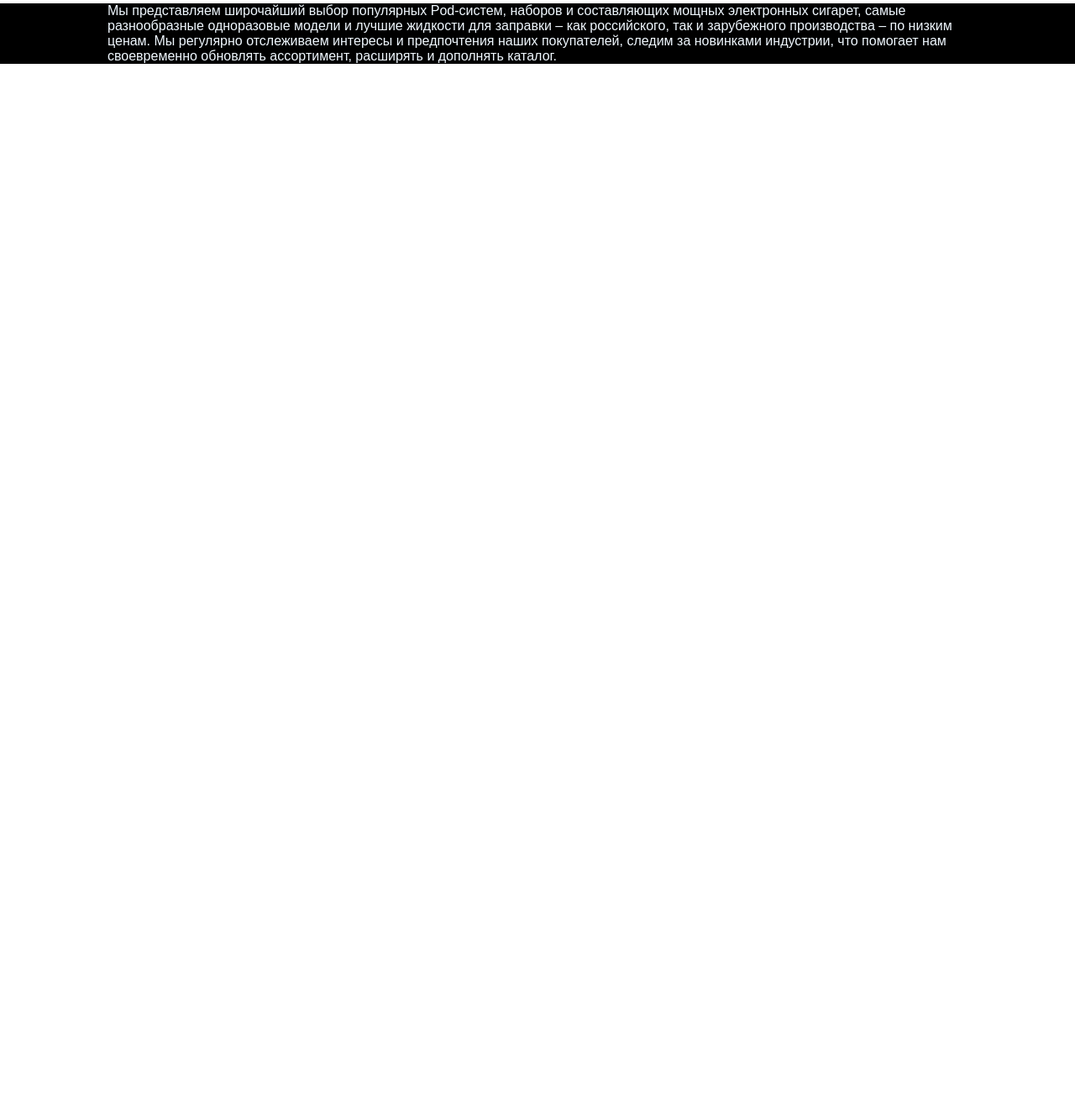
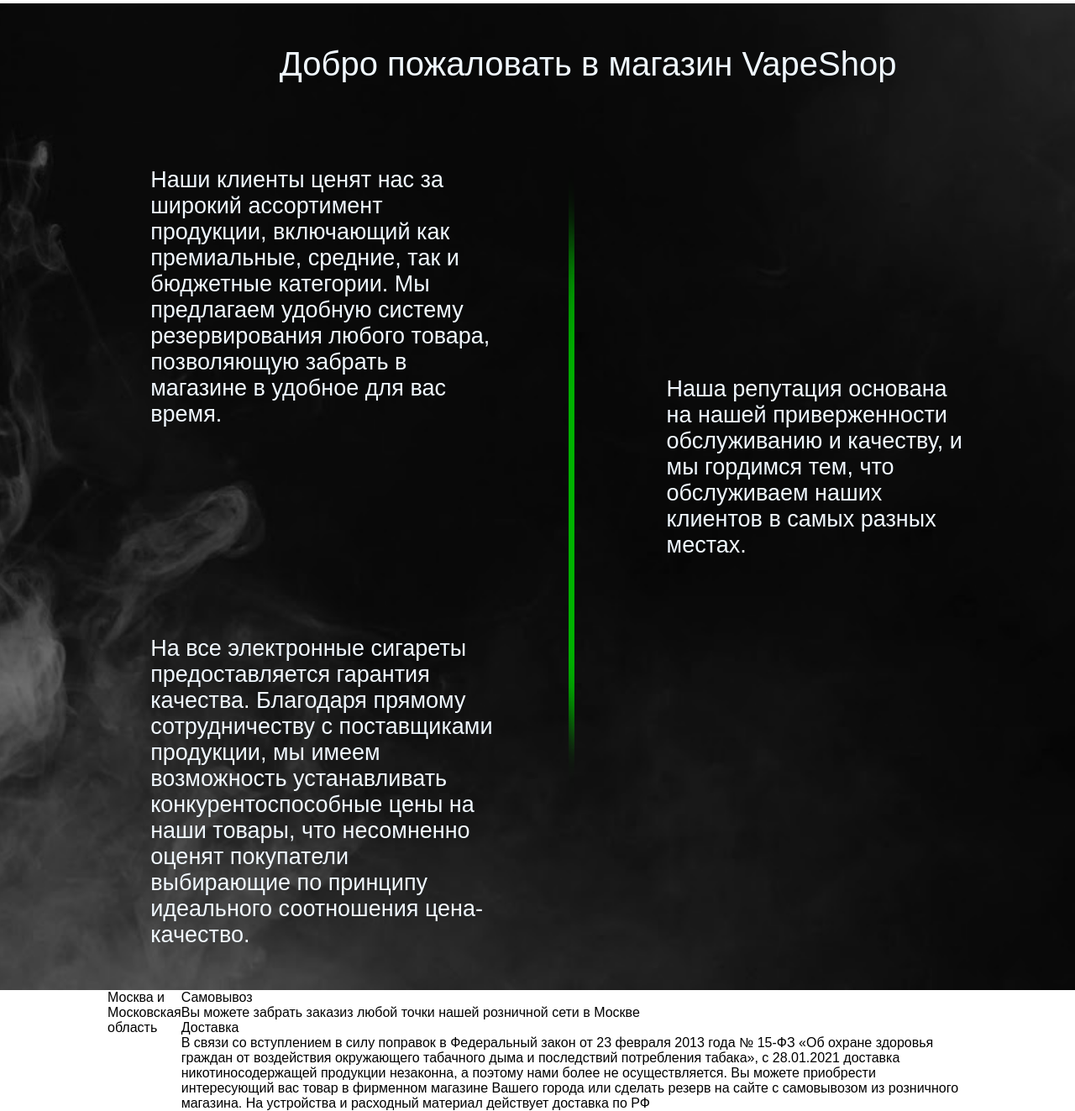
Before and after one commit to Bananchik7/portfolio-web-VapeShop, a plain HTML site: page VapeShop/index.html in a window 1280 px wide. Shown: the part 2330-3653 px from the top of the page at 84% size. Before the commit the page ends 2406 px from the top, so only its background shows below. Drawn offline with Linux system fonts and the light colour scheme.

Commit message:
17.03.2023 v2

```diff
--- a/VapeShop/index.html
+++ b/VapeShop/index.html
@@ -291,14 +291,61 @@
     <section id="about" class="about">
       <div class="about__conteiner">
         <div class="about__content">
+          <div class="about__title">Добро пожаловать в магазин VapeShop</div>
           <div class="about__info">
-            Мы представляем широчайший выбор популярных Pod-систем, наборов и
-            составляющих мощных электронных сигарет, самые разнообразные
-            одноразовые модели и лучшие жидкости для заправки – как российского,
-            так и зарубежного производства – по низким ценам. Мы регулярно
-            отслеживаем интересы и предпочтения наших покупателей, следим за
-            новинками индустрии, что помогает нам своевременно обновлять
-            ассортимент, расширять и дополнять каталог.
+            <div class="about__info-text">
+              Наши клиенты ценят нас за широкий ассортимент продукции,
+              включающий как премиальные, средние, так и бюджетные категории. Мы
+              предлагаем удобную систему резервирования любого товара,
+              позволяющую забрать в магазине в удобное для вас время.
+              <br />
+              <br />
+              <br />
+              <br />
+              <br />
+              <br />
+              <br />
+              <br />
+              <br />
+              На все электронные сигареты предоставляется гарантия качества.
+              Благодаря прямому сотрудничеству с поставщиками продукции, мы
+              имеем возможность устанавливать конкурентоспособные цены на наши
+              товары, что несомненно оценят покупатели выбирающие по принципу
+              идеального соотношения цена-качество.
+            </div>
+            <div class="about__info-line">
+              <img src="image/about__line.png" />
+            </div>
+            <div class="about__info-text-two">
+              Наша репутация основана на нашей приверженности обслуживанию и
+              качеству, и мы гордимся тем, что обслуживаем наших клиентов в
+              самых разных местах.
+            </div>
+          </div>
+        </div>
+      </div>
+    </section>
+    <section id="delivery" class="delivery">
+      <div class="delivery__conteiner">
+        <div class="delivery__title">Москва и Московская область</div>
+        <div class="delivery__content">
+          <div class="delivery__content-info">
+            <div class="delivery__info-title">Самовывоз</div>
+            <div class="delivery__info-details">
+              Вы можете забрать заказиз любой точки нашей розничной сети в
+              Москве
+            </div>
+          </div>
+          <div class="delivery__content-delivery">Доставка</div>
+          <div class="delivery__content-law">
+            В связи со вступлением в силу поправок в Федеральный закон от 23
+            февраля 2013 года № 15-ФЗ «Об охране здоровья граждан от воздействия
+            окружающего табачного дыма и последствий потребления табака», с
+            28.01.2021 доставка никотиносодержащей продукции незаконна, а
+            поэтому нами более не осуществляется. Вы можете приобрести
+            интересующий вас товар в фирменном магазине Вашего города или
+            сделать резерв на сайте с самовывозом из розничного магазина. На
+            устройства и расходный материал действует доставка по РФ
           </div>
         </div>
       </div>
--- a/VapeShop/style.css
+++ b/VapeShop/style.css
@@ -270,7 +270,8 @@ header a {
   font-size: 18px;
 }
 .about {
-  background-color: black;
+  background: url(../VapeShop/image/about__background.jpeg) no-repeat center top /
+    cover;
 }
 .about__conteiner {
   display: flex;
@@ -280,6 +281,35 @@ header a {
 .about__content {
   color: aliceblue;
 }
+.about__title {
+  margin-top: 50px;
+  margin-left: 20%;
+  font-size: 40px;
+}
 .about__info {
+  display: flex;
+}
+.about__info-text {
+  width: 40%;
+  margin-top: 100px;
   color: aliceblue;
+  font-size: 27px;
+  margin-bottom: 50px;
+  margin-left: 5%;
 }
+.about__info-line {
+  width: 20%;
+  margin-top: 2%;
+}
+.about__info-text-two {
+  width: 35%;
+  margin-top: 34%;
+  color: aliceblue;
+  font-size: 27px;
+  margin-bottom: 50px;
+}
+.delivery__conteiner {
+  display: flex;
+  width: 80%;
+  margin: 0 auto;
+}
```
Also changed, not shown: VapeShop/image/._about__line.png (added), VapeShop/image/about__background.jpeg (added), VapeShop/image/about__line.png (added), VapeShop/image/odnorazovye_sigarety/._1.jpeg (deleted), VapeShop/image/odnorazovye_sigarety/._2.jpeg (deleted), VapeShop/image/odnorazovye_sigarety/._3.jpeg (deleted), VapeShop/image/odnorazovye_sigarety/._4.jpeg (deleted), VapeShop/image/odnorazovye_sigarety/._5.jpeg (deleted), VapeShop/image/odnorazovye_sigarety/._6.jpeg (deleted), VapeShop/image/odnorazovye_sigarety/._7.jpeg (deleted), 1 other file.
